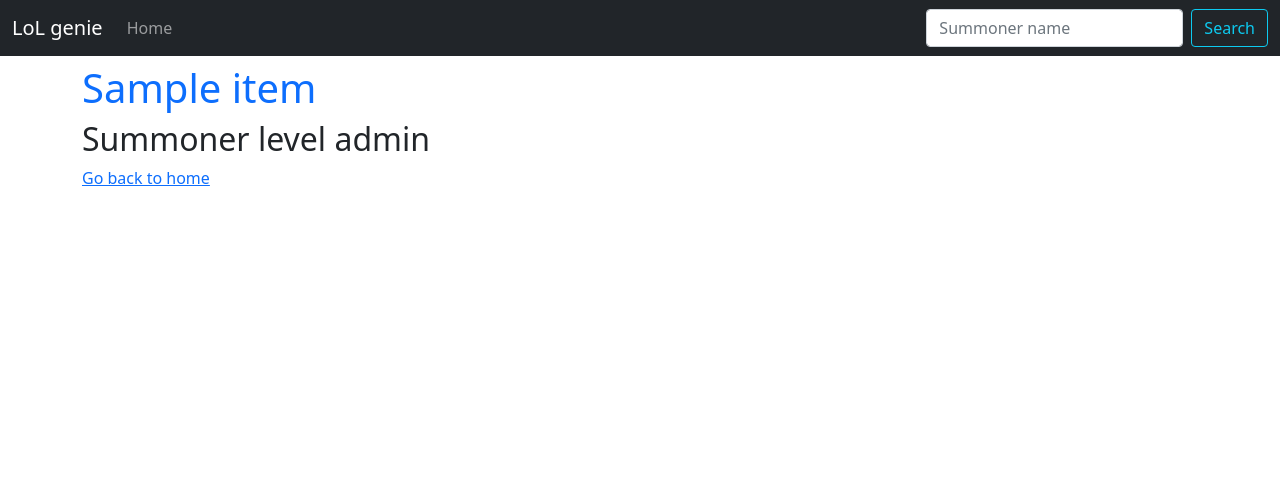
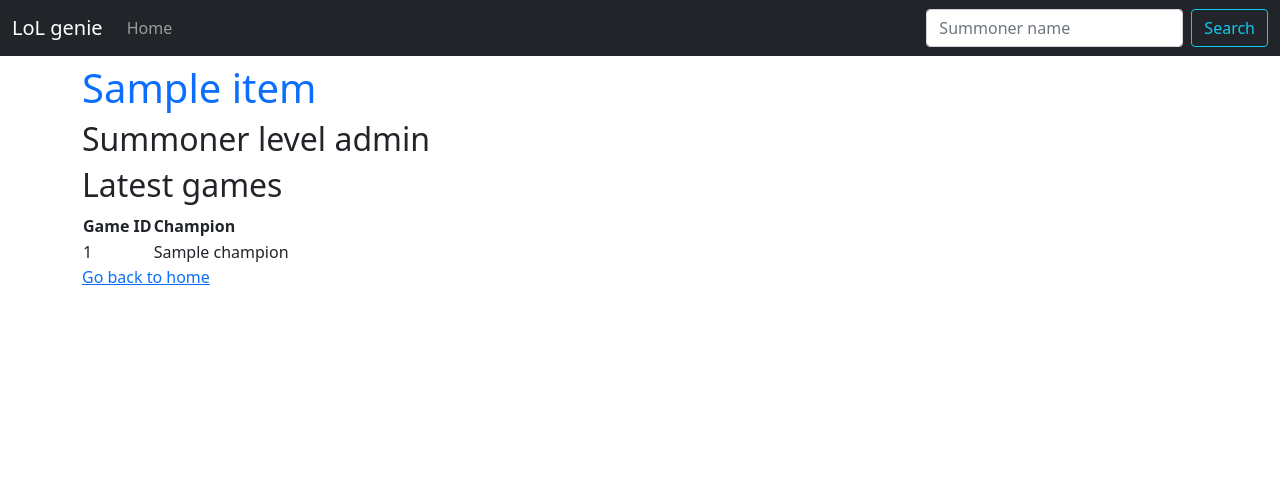
Before and after one commit to kevinrue/lolgenie, a FastAPI app: page /summoner/1 in a window 1280 px wide. Shown: the top 484 px of the page. Run offline with FastAPI, Linux system fonts and the light colour scheme; a database or web service that is not in the repository returns one stand-in record (values such as "Sample title"); data that the repository does not hold is empty.

Commit message:
List latest games (#15)
* add instructions after setup

* code chunk for easier copy paste

* query and display last 20 games

* remove uncessary prefix

```diff
--- a/src/main.py
+++ b/src/main.py
@@ -45,17 +45,35 @@ def home(request: Request, context: dict = get_context()):
 
 @app.get("/summoner/{summoner}")
 def summoner_get(request: Request, summoner: str, context: dict = get_context()):
-    success, query = riot.get_summoner_data("euw1", summoner, settings.api_key)
-    if not success:
+    # TODO: parameterize hard-coded region
+    success_summoner_data, summoner_data = riot.get_summoner_data(
+        "euw1", summoner, settings.api_key
+    )
+    print(summoner_data)
+    if not success_summoner_data:
         context["messages"].append(
-            ("error", f"Failed to retrieve summoner data: {query}")
+            ("error", f"Failed to retrieve summoner data: {summoner_data}")
         )
-    print(query)
+        success_last_games = {}
+        last_games = {}
+    else:
+        success_last_games, last_games = riot.get_last_games(
+            "euw1",
+            summoner_data["accountId"],
+            settings.api_key,
+            start_index=0,
+            end_index=20,
+        )
+        print(last_games)
     context.update(
         {
             "request": request,
-            "query": query,
-            "success": success,
+            "summoner_data": summoner_data,
+            "last_games": last_games,
+            "success": {
+                "summoner_data": success_summoner_data,
+                "last_games": success_last_games,
+            },
         }
     )
     return templates.TemplateResponse("summoner.html", context)
--- a/src/templates/summoner.html
+++ b/src/templates/summoner.html
@@ -2,9 +2,24 @@
 
 
 {% block content %}
-  {% if success %}
-    <h1><span class="text-primary">{{query.name}}</span></h1>
-    <h2>Summoner level {{query.summonerLevel}}</h2>
-    <a href="{{url_for('home')}}">Go back to home</a>
-  {% endif %}
+{% if success["summoner_data"] %}
+<h1><span class="text-primary">{{summoner_data.name}}</span></h1>
+<h2>Summoner level {{summoner_data.summonerLevel}}</h2>
+{% if success["last_games"] %}
+<h2>Latest games</h2>
+<table>
+  <tr>
+    <th>Game ID</th>
+    <th>Champion</th>
+  </tr>
+  {% for game in last_games['matches'] %}
+  <tr>
+    <td>{{ game['gameId'] }}</td>
+    <td>{{ game['champion'] }}</td>
+  </tr>
+  {% endfor %}
+</table>
+{% endif %}
+<a href="{{url_for('home')}}">Go back to home</a>
+{% endif %}
 {% endblock %}
```
Also changed, not shown: src/riot.py (+14 -1 lines).
